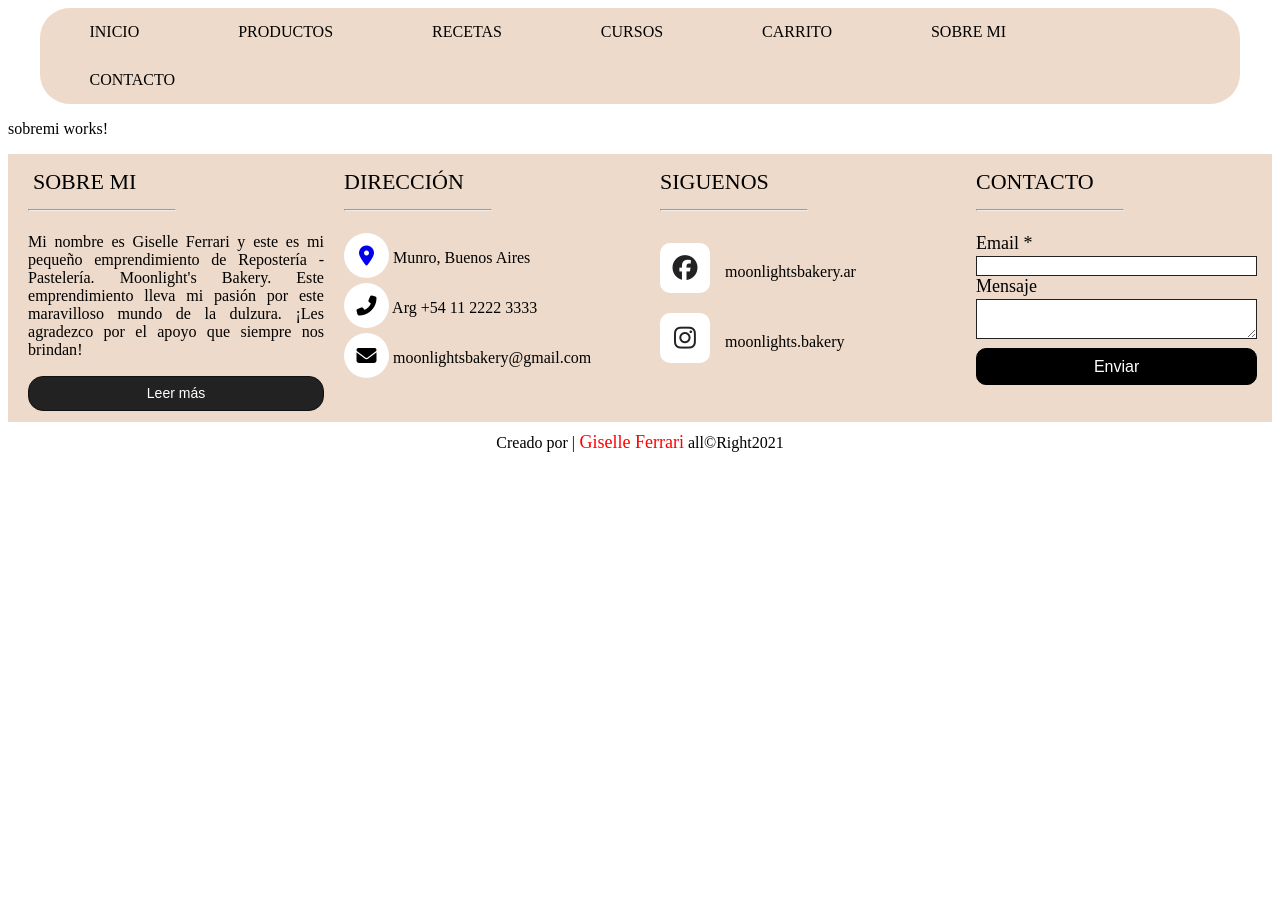
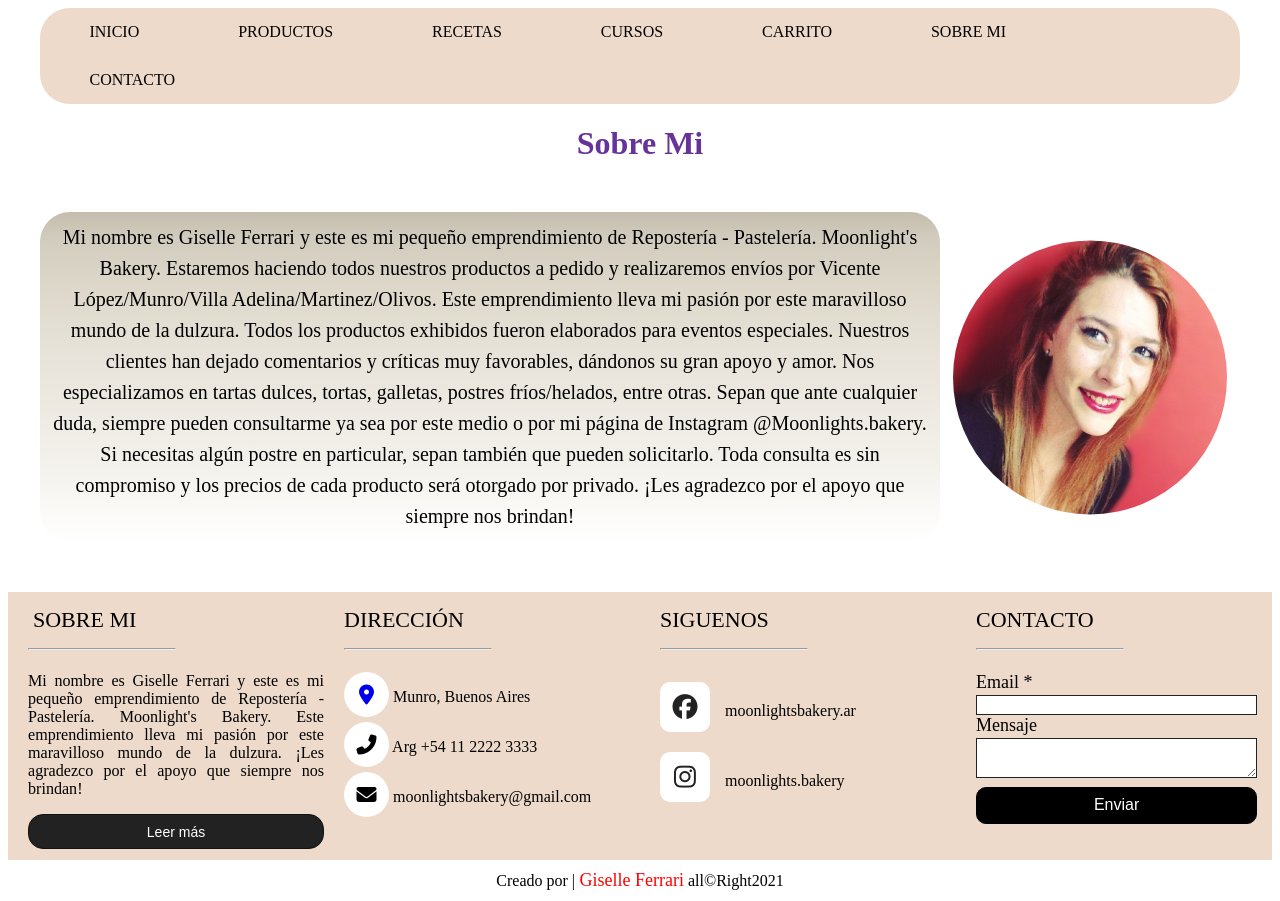
Before and after one commit to GiselleFerrari/moonlights, an Angular app: page /sobremi in a window 1280 px wide. Before the commit the page ends 800 px from the top, so only its background shows below. Built offline with nearby package versions, Linux system fonts and the light colour scheme; a web font is replaced by a local one.

Commit message:
Sobre Mi

```diff
--- a/src/app/pages/sobremi/sobremi.component.css
+++ b/src/app/pages/sobremi/sobremi.component.css
@@ -0,0 +1,38 @@
+.contenido {
+    max-width: 1200px;
+    /* background-color: rgb(219, 217, 190); */
+    margin: 50px auto;
+    display: flex;
+    justify-content: space-between;
+    transform: scale(1);
+    border-radius: 30px;
+}
+
+.texto {
+    text-align: center;
+    margin: auto;
+    padding: 10px;
+    font-size: 20px;
+    line-height: 31px;
+    border-radius: 30px;
+
+
+background: rgba(156,145,119,0.6);
+background: -moz-linear-gradient(top, rgba(156,145,119,0.6) 0%, rgba(165,153,126,0.5) 8%, rgba(181,168,138,0.46) 22%, rgba(193,181,156,0.4) 40%, rgba(196,185,161,0.39) 45%, rgba(217,209,191,0.3) 77%, rgba(255,255,255,0.2) 100%);
+background: -webkit-gradient(left top, left bottom, color-stop(0%, rgba(156,145,119,0.6)), color-stop(8%, rgba(165,153,126,0.5)), color-stop(22%, rgba(181,168,138,0.46)), color-stop(40%, rgba(193,181,156,0.4)), color-stop(45%, rgba(196,185,161,0.39)), color-stop(77%, rgba(217,209,191,0.3)), color-stop(100%, rgba(255,255,255,0.2)));
+background: -webkit-linear-gradient(top, rgba(156,145,119,0.6) 0%, rgba(165,153,126,0.5) 8%, rgba(181,168,138,0.46) 22%, rgba(193,181,156,0.4) 40%, rgba(196,185,161,0.39) 45%, rgba(217,209,191,0.3) 77%, rgba(255,255,255,0.2) 100%);
+background: -o-linear-gradient(top, rgba(156,145,119,0.6) 0%, rgba(165,153,126,0.5) 8%, rgba(181,168,138,0.46) 22%, rgba(193,181,156,0.4) 40%, rgba(196,185,161,0.39) 45%, rgba(217,209,191,0.3) 77%, rgba(255,255,255,0.2) 100%);
+background: -ms-linear-gradient(top, rgba(156,145,119,0.6) 0%, rgba(165,153,126,0.5) 8%, rgba(181,168,138,0.46) 22%, rgba(193,181,156,0.4) 40%, rgba(196,185,161,0.39) 45%, rgba(217,209,191,0.3) 77%, rgba(255,255,255,0.2) 100%);
+background: linear-gradient(to bottom, rgba(156,145,119,0.6) 0%, rgba(165,153,126,0.5) 8%, rgba(181,168,138,0.46) 22%, rgba(193,181,156,0.4) 40%, rgba(196,185,161,0.39) 45%, rgba(217,209,191,0.3) 77%, rgba(255,255,255,0.2) 100%);
+filter: progid:DXImageTransform.Microsoft.gradient( startColorstr='#9c9177', endColorstr='#ffffff', GradientType=0 );
+}
+
+#retrato {
+    width: 300px;
+    height: auto;
+    border: 2px solid black;
+    clip-path: circle(137px at center);
+    -webkit-box-shadow: 10px 10px 16px -5px rgba(0,0,0,0.75);
+    -moz-box-shadow: 10px 10px 16px -5px rgba(0,0,0,0.75);
+    box-shadow: 10px 10px 16px -5px rgba(0,0,0,0.75);
+}
--- a/src/app/pages/sobremi/sobremi.component.html
+++ b/src/app/pages/sobremi/sobremi.component.html
@@ -1 +1,15 @@
-<p>sobremi works!</p>
+<app-title
+    [title]="title"
+></app-title>
+
+<div class="contenido">
+    <p class="texto">Mi nombre es Giselle Ferrari y este es mi pequeño emprendimiento de Repostería - Pastelería. Moonlight's Bakery.
+        Estaremos haciendo todos nuestros productos a pedido y realizaremos envíos por Vicente López/Munro/Villa Adelina/Martinez/Olivos.
+        Este emprendimiento lleva mi pasión por este maravilloso mundo de la dulzura. Todos los productos exhibidos fueron elaborados para eventos especiales.
+        Nuestros clientes han dejado comentarios y críticas muy favorables, dándonos su gran apoyo y amor.
+        Nos especializamos en tartas dulces, tortas, galletas, postres fríos/helados, entre otras.
+        Sepan que ante cualquier duda, siempre pueden consultarme ya sea por este medio o por mi página de Instagram @Moonlights.bakery.
+        Si necesitas algún postre en particular, sepan también que pueden solicitarlo. Toda consulta es sin compromiso y los precios de cada producto será otorgado por privado.
+        ¡Les agradezco por el apoyo que siempre nos brindan!</p>
+    <img src= "{{ retrato }}" alt="retrato" id="retrato">
+</div>
--- a/src/app/pages/sobremi/sobremi.component.ts
+++ b/src/app/pages/sobremi/sobremi.component.ts
@@ -1,4 +1,4 @@
-import { Component, OnInit } from '@angular/core';
+import { Component, OnInit, Input } from '@angular/core';
 
 @Component({
   selector: 'app-sobremi',
@@ -9,6 +9,10 @@ export class SobremiComponent implements OnInit {
 
   constructor() { }
 
+  title = "Sobre Mi"
+
+  @Input() retrato = "/assets/images/sobremi/retrato.jpg";
+
   ngOnInit(): void {
   }
 
```
Also changed, not shown: src/assets/images/sobremi/retrato.jpg (added).
